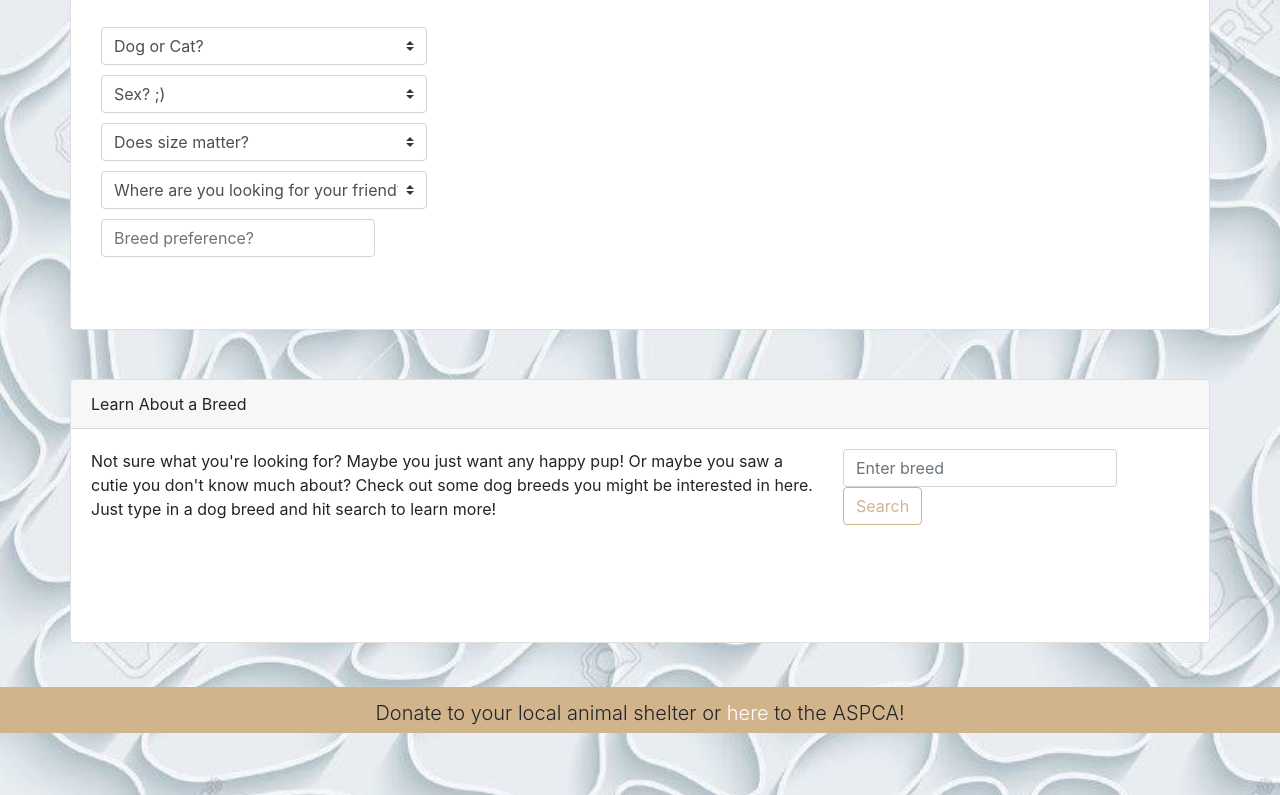
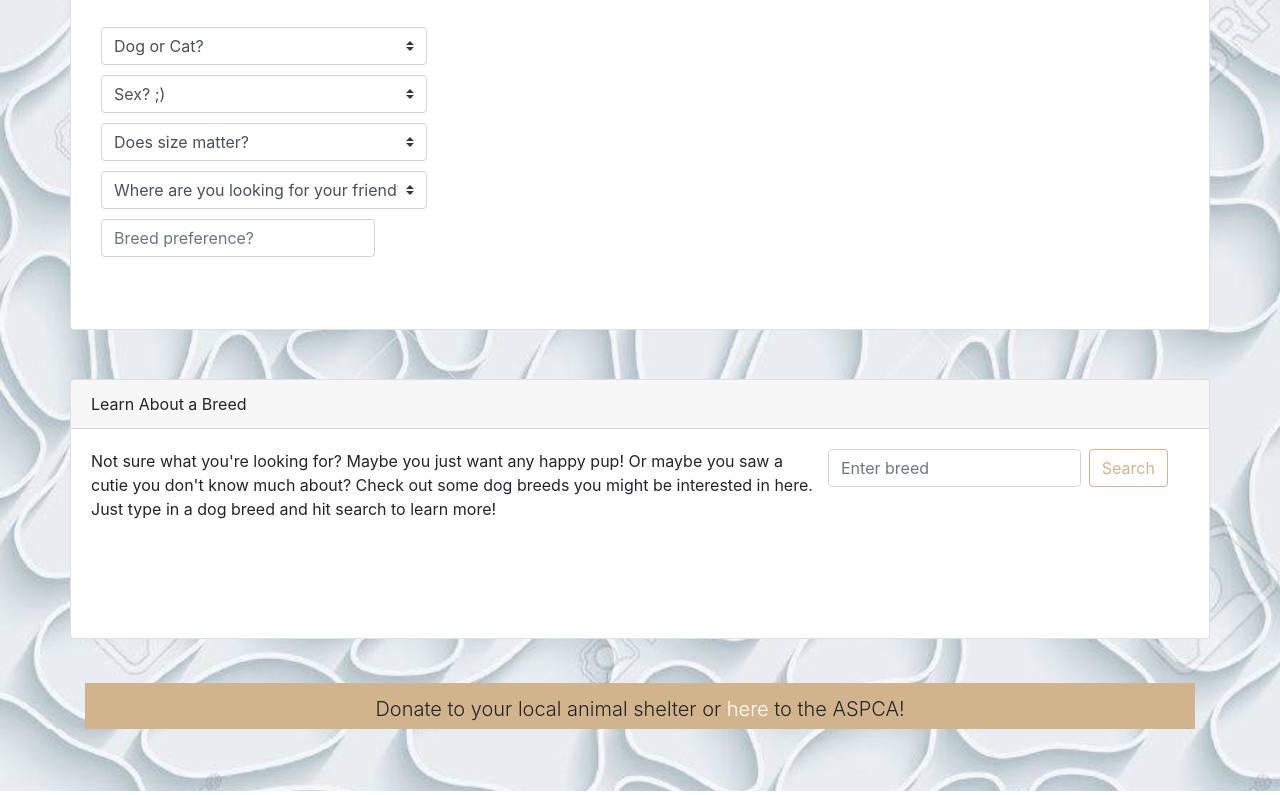
Before and after one commit to candygarcia014/awesomegroup, a plain HTML site: page index.html in a window 1280 px wide. Shown: the part 1127-1922 px from the top of the page. Drawn offline with nearby package versions, Linux system fonts and the light colour scheme; no server answers.

Commit message:
made bottom card responsive

```diff
--- a/code.js
+++ b/code.js
@@ -10,7 +10,7 @@ function breedSearch() {
     }).then(function(response) {
         console.log(response)
         for (var i = 0; i < response.length; i++) {
-            if (response[i].name.toLowerCase().substring(0, 4) == input.toLowerCase().substring(0, 4)) {
+            if (response[i].name.toLowerCase().substring(0, input.length) == input.toLowerCase()) {
                 var breed = $("<h1 class = 'breed'>").html("Breed: " + response[i].name);
                 var height = $("<div class = 'height'>").html("Height: " + response[i].height.imperial + "in");
                 var weight = $("<div class = 'weight'>").html("Weight: " + response[i].weight.imperial + "lbs");
@@ -48,7 +48,7 @@ function breedSearch() {
                     headers: { "x-api-key": "444115c6-6719-4989-974c-15985644036e" }
                 }).then(function(response) {
                     console.log(response)
-                    var img = $("<img height='300px' src =" + response[0].url + ">")
+                    var img = $("<img width='100%' class = 'img-fluid' src =" + response[0].url + ">")
                     $(".append-dog-photo").append(img)
                 });
                 return;
--- a/index.html
+++ b/index.html
@@ -290,10 +290,12 @@
                         </div>
 
                         <div class="col-sm-4 search-div2">
+                            <div class="row">
                                 <form class="form-inline">
-                                <input id="breedSearch" class="form-control mr-sm-2" type="text" placeholder="Enter breed" aria-label="Search">
-                                <button id="searchBtn2" class="btn btn-outline-success my-2 my-sm-0" type="submit">Search</button>
+                                    <input id="breedSearch" class="form-control mr-sm-2 col-xs-7" type="text" placeholder="Enter breed" aria-label="Search">
+                                    <button id="searchBtn2" class="btn btn-outline-success my-2 my-sm-0 col-xs-3" type="submit">Search</button>
                                 </form>
+                            </div>
                         </div>
                     </div>
                 </div>
@@ -302,11 +304,8 @@
                     <hr class="separate">
                 </div>
                 <!--------------------start results2 -------------------->
-                <section class="whole-thing2">
-                    <div id="dog-results" class="container">
-                        <div class="row">
-                            <div class="col-sm-12">
-                                <div class="row>">
+
+                    <div id="dog-results" class="row">
                 <div class="col-sm-4">
                     <div class="append-dog-photo dog">
                         <!-- image cannot exceed w: 400px and height 220px before looking weird or going outside card -->
@@ -315,14 +314,8 @@
                 </div>
                 <div class="append-dog-info-div dog-info col-sm-8">
                     <div class="breedInfo">
-
                     </div>
                 </div>
-                                </div>
-                            </div>
-                        </div>
-                    </div>
-                </section>
             </div>
         </div>
     </div>
--- a/style.css
+++ b/style.css
@@ -9,6 +9,10 @@ body {
     /* background-image: "./images/paws.jpg"; */
     padding: 50px;
     text-align: center;
+}
+ #breedSearch{
+width: 70%;
+margin-right:10px;
 }
 
 
@@ -76,11 +80,11 @@ body {
     padding: 0 25px;
 }
 
-.dog-info {
+/* .dog-info {
     position: absolute;
     top: 20px;
     left: 500px;
-}
+}  */
 
 #donate {
     background-color: tan;
@@ -105,7 +109,7 @@ a {
 }
 
 .dog-info {
-    text-align: center;
+    text-align: left;
     font-style: normal;
 }
 
```
Lines whose indentation alone changed are shown as unchanged.
